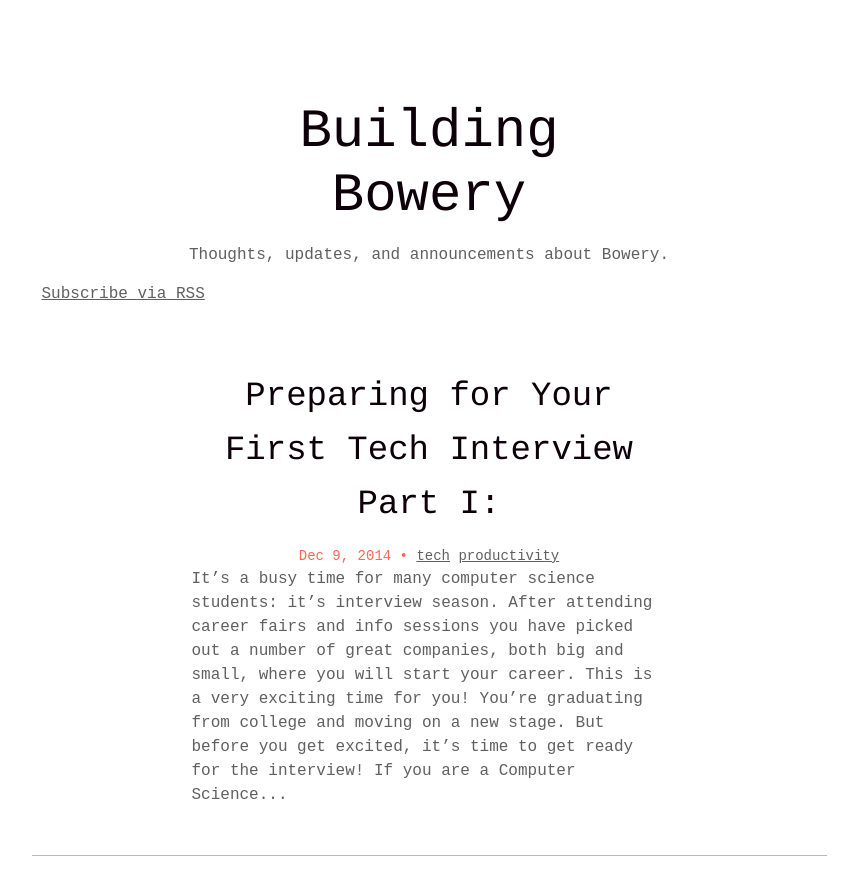
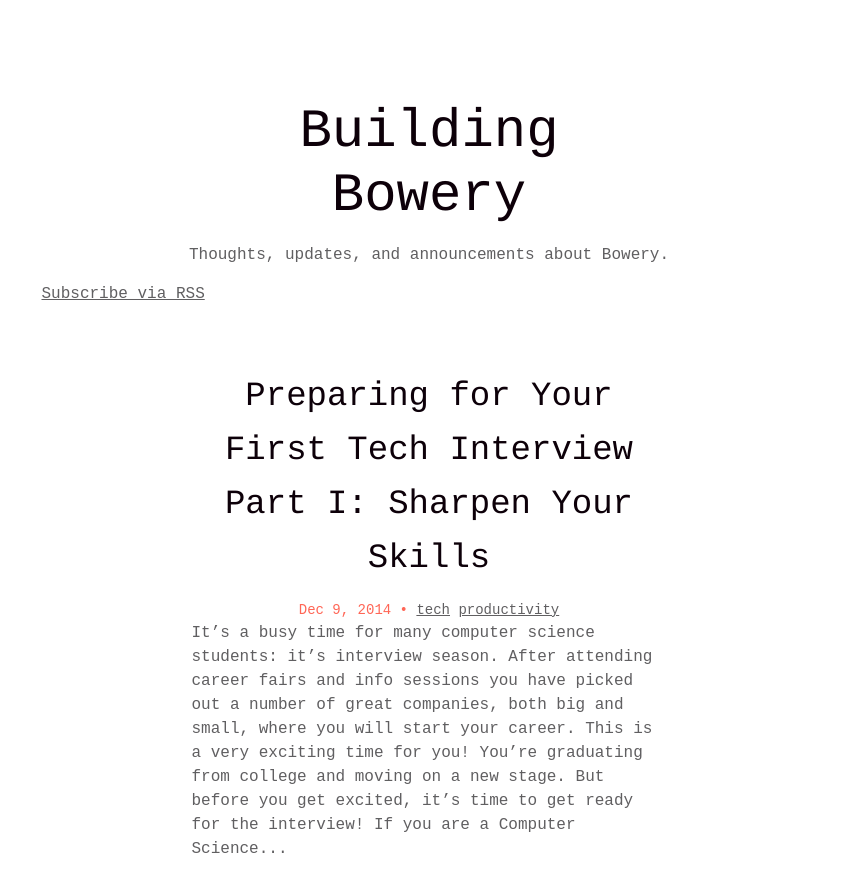
Before and after one commit to Bowery/website, a Jekyll site: the page built from blog/index.html, in a window 1280 px wide and 900 px high. Shown: the top 895 px of the window, without its empty margins (211-1069 px from the left). Built offline with Jekyll 4.4.1, drawn with Linux system fonts in a browser that asks for light colours; nearby versions of some CDN libraries; comment, search, counter and statistics services are not loaded; a style sheet for code colours, icons or effects is not loaded.

Commit message:
edit to title

```diff
--- a/_posts/2014-12-09-preparing-for-your-first-tech-interview-part-i.markdown
+++ b/_posts/2014-12-09-preparing-for-your-first-tech-interview-part-i.markdown
@@ -1,6 +1,6 @@
 ---
 layout: post
-title:  "Preparing for Your First Tech Interview Part I: "
+title:  "Preparing for Your First Tech Interview Part I: Sharpen Your Skills"
 date:   2014-12-09 14:00:00
 categories: posts
 tags:
```
